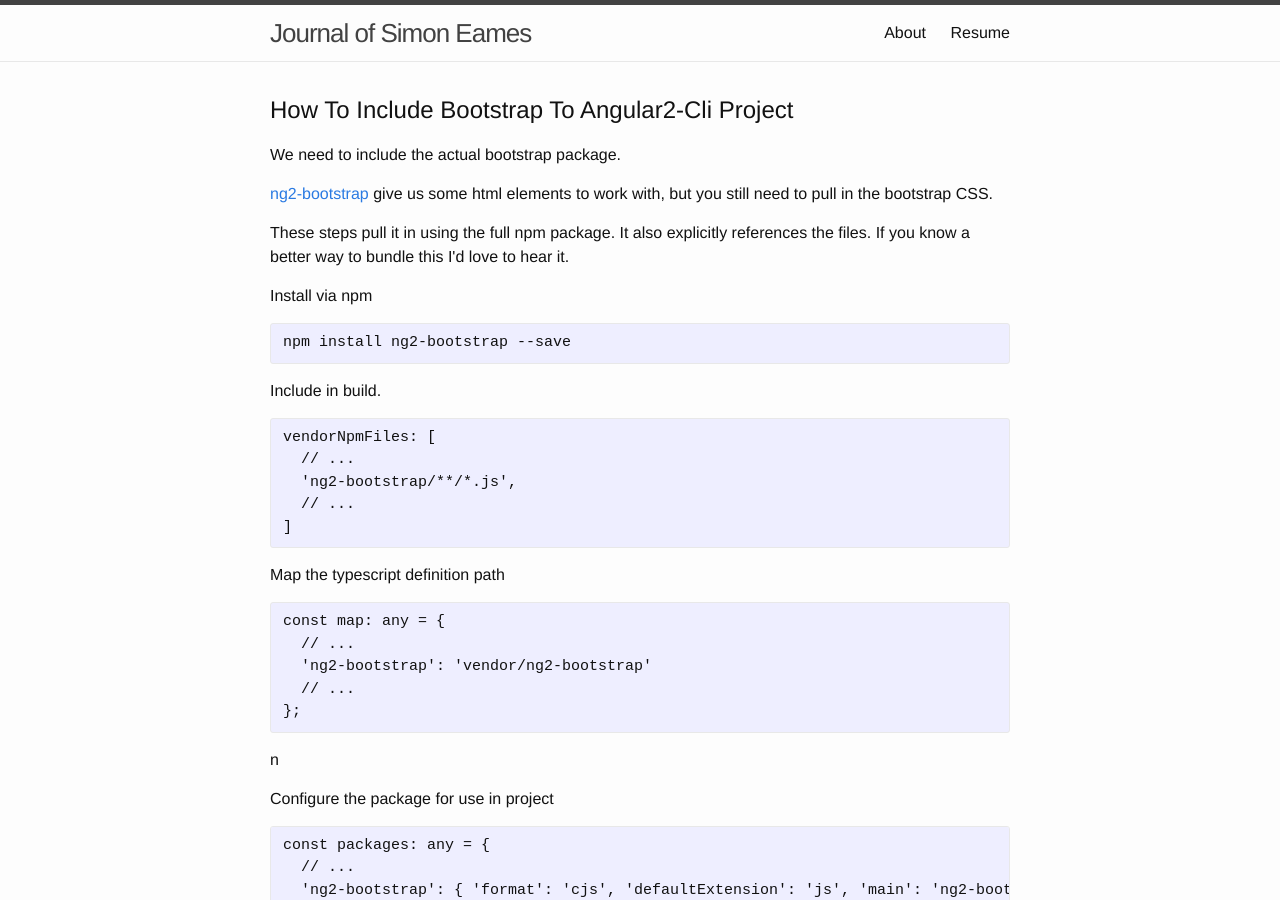
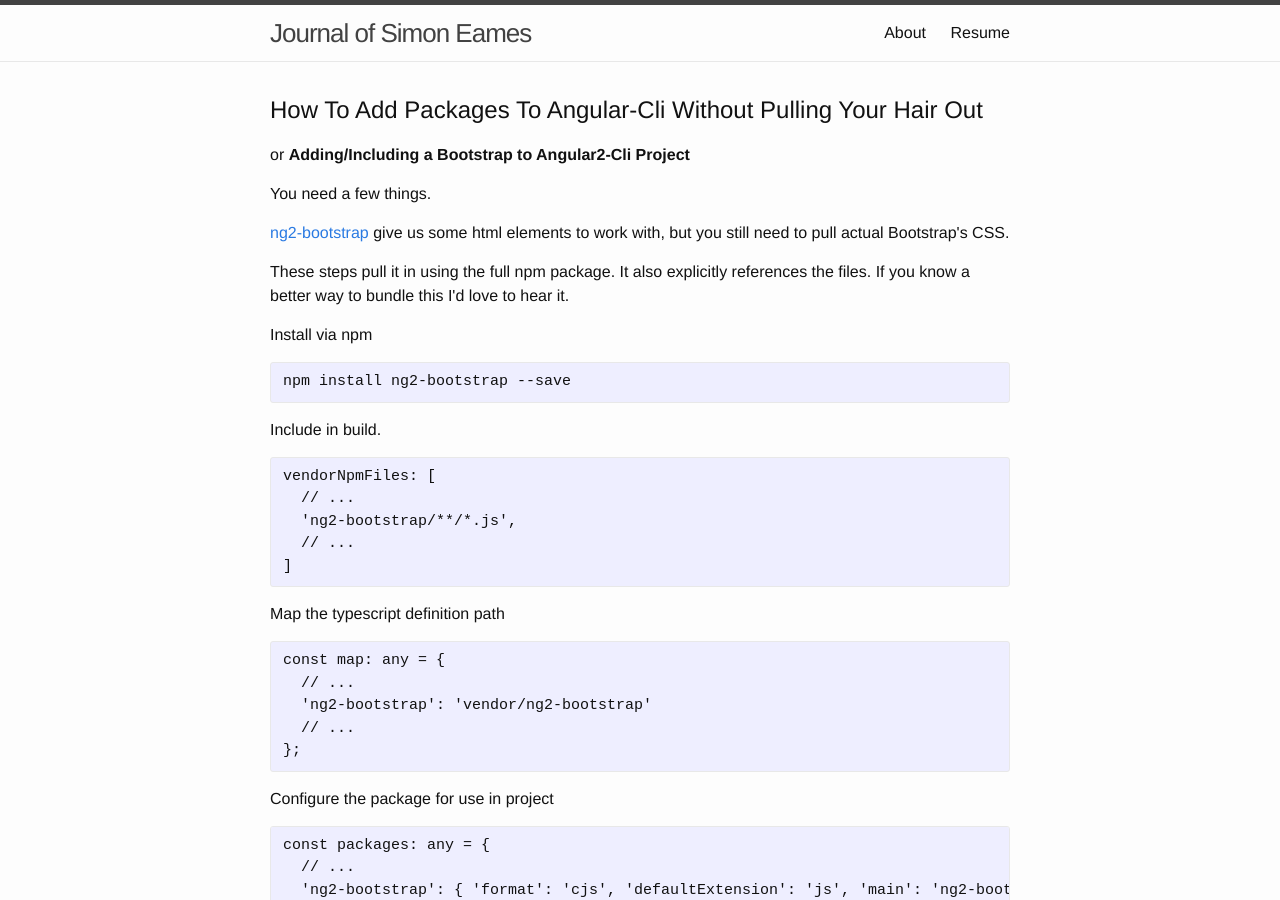
Before and after one commit to sreal/jekyll, a Jekyll site: the page built from _posts/2016-06-09-How-To-Add-Bootstrap-To-An-Angular-Cli-Project.html, in a window 1280 px wide and 900 px high. Built offline with Jekyll 4.4.1, drawn with Linux system fonts in a browser that asks for light colours.

Commit message:
Update jekyl site

```diff
--- a/_posts/2016-06-09-How-To-Add-Bootstrap-To-An-Angular-Cli-Project.html
+++ b/_posts/2016-06-09-How-To-Add-Bootstrap-To-An-Angular-Cli-Project.html
@@ -1,17 +1,21 @@
 ---
 layout: default
-title: How To Add Bootstrap To An Angular-Cli Project
+title: How To Add Stuff To Angular-Cli Without Pulling Your Hair Out
 ---
 
 <div id="outline-container-sec-1" class="outline-2">
-<h2 id="sec-1">How To Include Bootstrap To Angular2-Cli Project</h2>
+<h2 id="sec-1">How To Add Packages To Angular-Cli Without Pulling Your Hair Out</h2>
 <div class="outline-text-2" id="text-1">
 <p>
-We need to include the actual bootstrap package.
+or <b><b>Adding/Including a Bootstrap to Angular2-Cli Project</b></b>
 </p>
 
 <p>
-<a href="https://github.com/valor-software/ng2-bootstrap">ng2-bootstrap</a> give us some html elements to work with, but you still need to pull in the bootstrap CSS.
+You need a few things.
+</p>
+
+<p>
+<a href="https://github.com/valor-software/ng2-bootstrap">ng2-bootstrap</a> give us some html elements to work with, but you still need to pull actual Bootstrap's CSS.
 </p>
 
 <p>
@@ -57,11 +61,9 @@ These steps pull it in using the full npm package. It also explicitly references
 };
 </pre>
 </div>
-<p>
-n
-</p>
 </div>
 </div>
+
 <div id="outline-container-sec-1-0-4" class="outline-4">
 <h4 id="sec-1-0-4">Configure the package for use in project</h4>
 <div class="outline-text-4" id="text-1-0-4">
```
